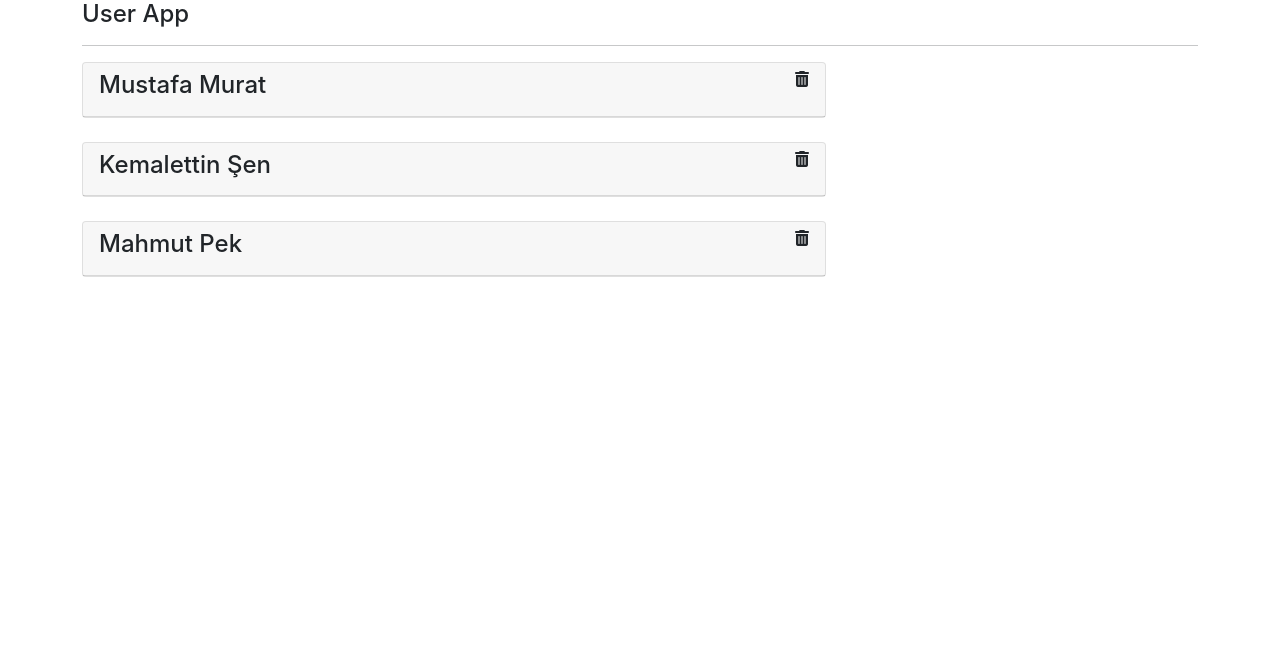
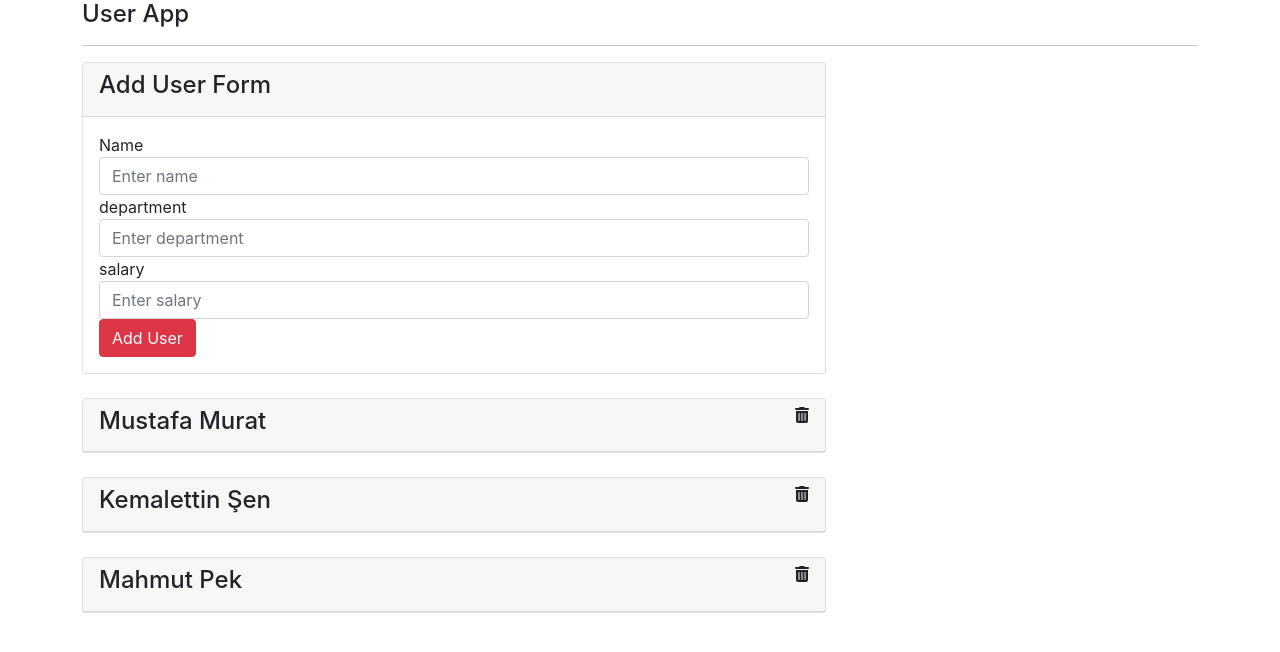
Before and after one commit to argun8394/react-sessions, a React (Create React App) app in the folder react-session5/: page / in a window 1280 px wide. Shown: the top 652 px of the page. Built offline with nearby package versions, Linux system fonts and the light colour scheme.

Commit message:
user form

```diff
--- a/react-session5/src/App.js
+++ b/react-session5/src/App.js
@@ -2,6 +2,7 @@
 import Navbar from './components/Navbar'
 import React, { Component } from 'react'
 import Users from './components/Users';
+import AddUser from './components/AddUser'
 
 
 class App extends Component {
@@ -13,6 +14,7 @@
 
         <Navbar title="User App" />
         <hr/>
+        <AddUser/>
          <Users />{/*userlarımızı dinamik birşekilde state ile props olarak gönderiyoruz   */}
 
     </div>
--- /dev/null
+++ b/react-session5/src/components/AddUser.js
@@ -0,0 +1,40 @@
+import React, { Component } from 'react'
+
+class AddUser extends Component {
+  render() {
+    return (
+      <div className="col-md-8 mb-4">
+        <div className="card">
+            <div className="card-header">
+                <h4>Add User Form</h4>
+            </div>
+            <div className="card-body">
+
+                <form >
+
+                    <div className="form-group">
+                    <label htmlFor="name">Name</label>
+                    <input type="text" name="name" id="id" placeholder="Enter name" className="form-control"/>
+                    </div>
+
+                    <div className="form-group">
+                    <label htmlFor="department">department</label>
+                    <input type="text" name="department" id="department" placeholder="Enter department" className="form-control"/>
+                    </div>
+
+                    <div className="form-group">
+                    <label htmlFor="salary">salary</label>
+                    <input type="text" name="salary" id="salary" placeholder="Enter salary" className="form-control"/>
+                    </div>
+
+                    <button className="btn btn-danger btn-block" type="submit">Add User</button>
+                </form>
+            </div>
+        </div>
+
+      </div>
+    )
+  }
+}
+
+export default AddUser;
```
